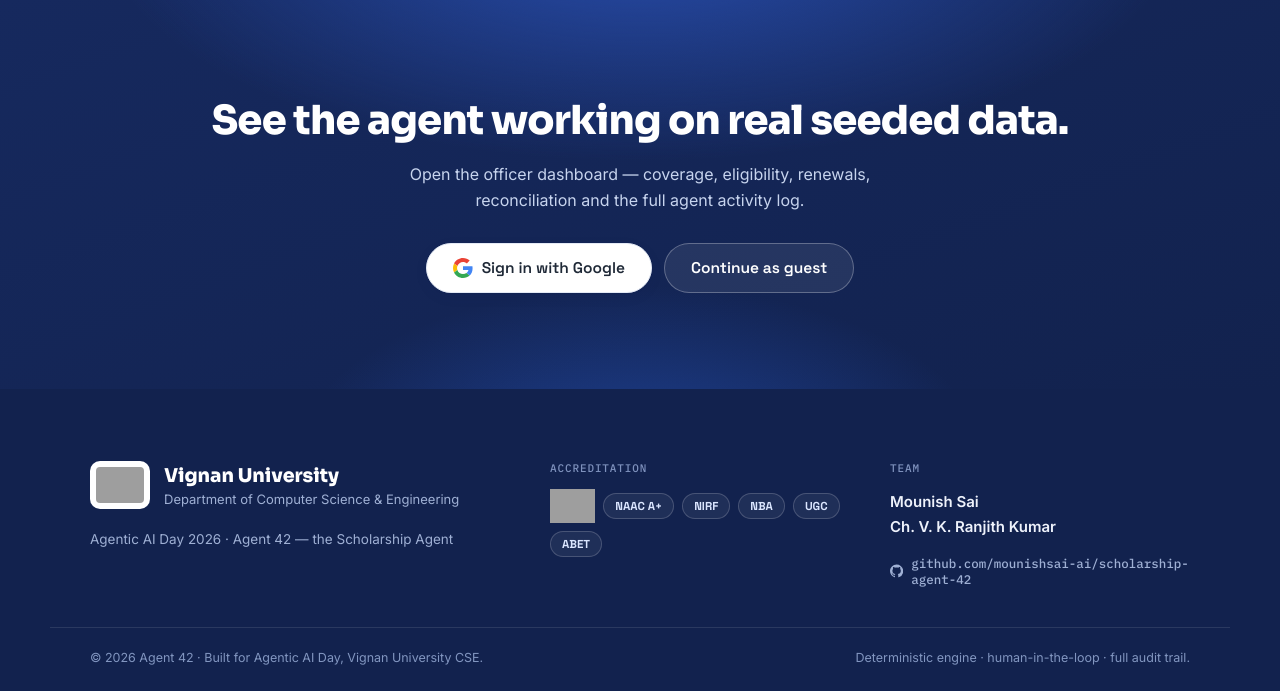
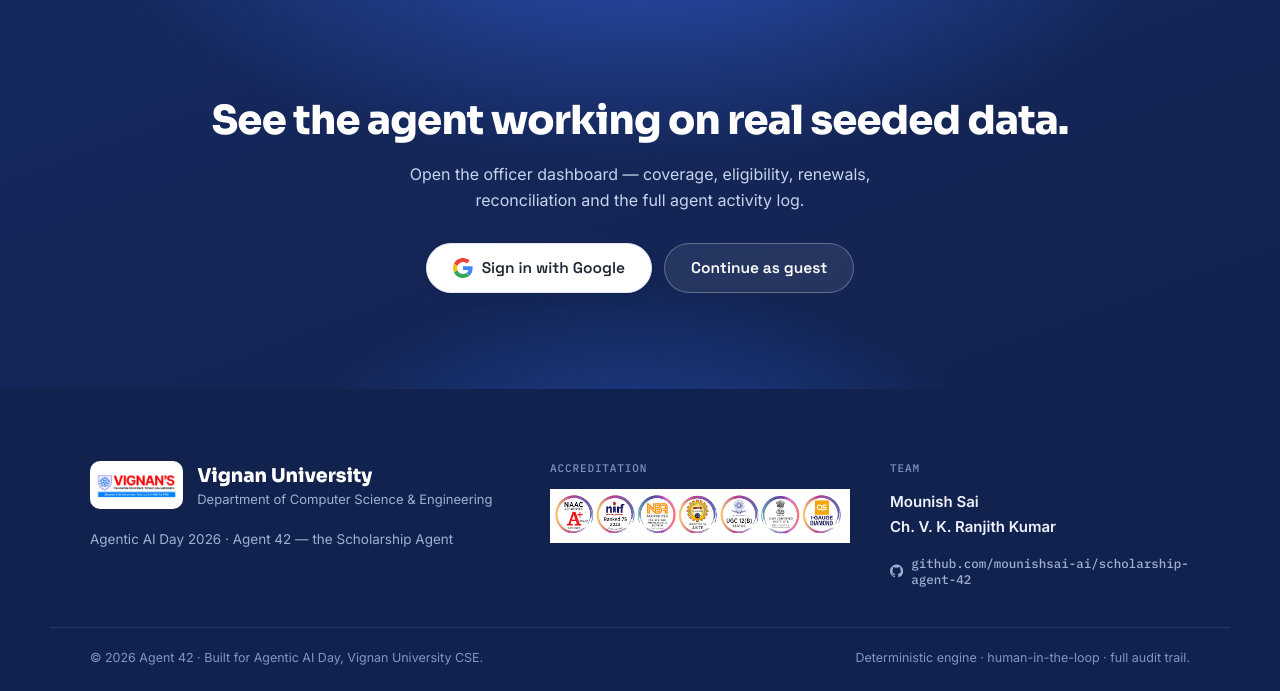
Before and after one commit to mounishsai-ai/scholarship-agent-42, a Flask app: page / in a window 1280 px wide. Shown: the part 4747-5438 px from the top of the page. Run offline with Flask 3, Linux system fonts and the light colour scheme; some libraries are stand-ins or nearby versions; grey boxes are pictures that could not be loaded.

Commit message:
feat(brand): real Vignan logo and accreditation badge strip in header/footer
Co-Authored-By: Ch. V. K. Ranjith Kumar <vu.241fa04806@gmail.com>
Co-Authored-By: Claude Opus 4.8 <noreply@anthropic.com>

```diff
--- a/static/css/landing.css
+++ b/static/css/landing.css
@@ -339,7 +339,7 @@ a { color: inherit; text-decoration: none; }
 .footer-event { margin: 20px 0 0; font-size: 13.5px; color: #9fb0d4; line-height: 1.5; }
 .footer-h { font-family: var(--font-mono); font-size: 11px; text-transform: uppercase; letter-spacing: .08em; color: #7f92bd; margin-bottom: 14px; }
 .badge-row { display: flex; flex-wrap: wrap; gap: 8px; align-items: center; }
-.badge-strip { height: 34px; }
+.badge-strip { height: 54px; width: auto; }
 .acc-badge { font-family: var(--font-alt); font-size: 11.5px; font-weight: 700; color: #dbe6ff; border: 1px solid rgba(255,255,255,.18); background: rgba(255,255,255,.06); border-radius: 999px; padding: 5px 11px; }
 .footer-team ul { list-style: none; margin: 0 0 16px; padding: 0; }
 .footer-team li { font-size: 15px; color: #eef2fb; font-weight: 600; padding: 3px 0; }
--- a/templates/index.html
+++ b/templates/index.html
@@ -41,11 +41,9 @@
     </a>
     <div class="topbar-right">
       <div class="badges">
-        {% for b in ['NAAC A+','NIRF','NBA','UGC','ABET'] %}
-          <span class="badge">{{ b }}</span>
-        {% endfor %}
         <img src="{{ url_for('static', filename='img/badges.png') }}"
-             alt="" class="badge-strip" onerror="this.style.display='none'" />
+             alt="NAAC A+, NIRF, NBA, UGC, ABET accreditation badges"
+             class="badge-strip" onerror="this.style.display='none'" />
       </div>
       <div class="session">
         <button id="theme-toggle" class="icon-btn" title="Toggle dark mode" aria-label="Toggle dark mode">
--- a/templates/landing.html
+++ b/templates/landing.html
@@ -395,13 +395,8 @@
     <div class="footer-badges">
       <div class="footer-h">Accreditation</div>
       <div class="badge-row">
-        <img src="{{ url_for('static', filename='img/badges.png') }}" alt=""
+        <img src="{{ url_for('static', filename='img/badges.png') }}" alt="NAAC A+, NIRF, NBA, UGC, ABET accreditation badges"
              class="badge-strip" onerror="this.style.display='none'" />
-        <span class="acc-badge">NAAC A+</span>
-        <span class="acc-badge">NIRF</span>
-        <span class="acc-badge">NBA</span>
-        <span class="acc-badge">UGC</span>
-        <span class="acc-badge">ABET</span>
       </div>
     </div>
 
```
Also changed, not shown: static/img/badges.png (added), static/img/vignan-logo.png (added).
